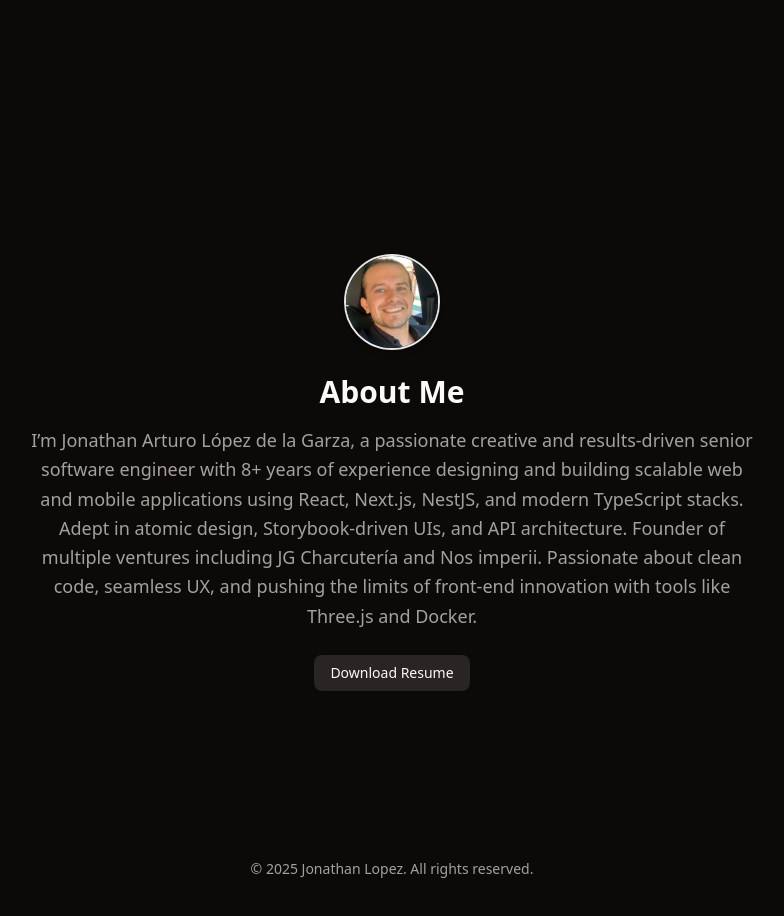
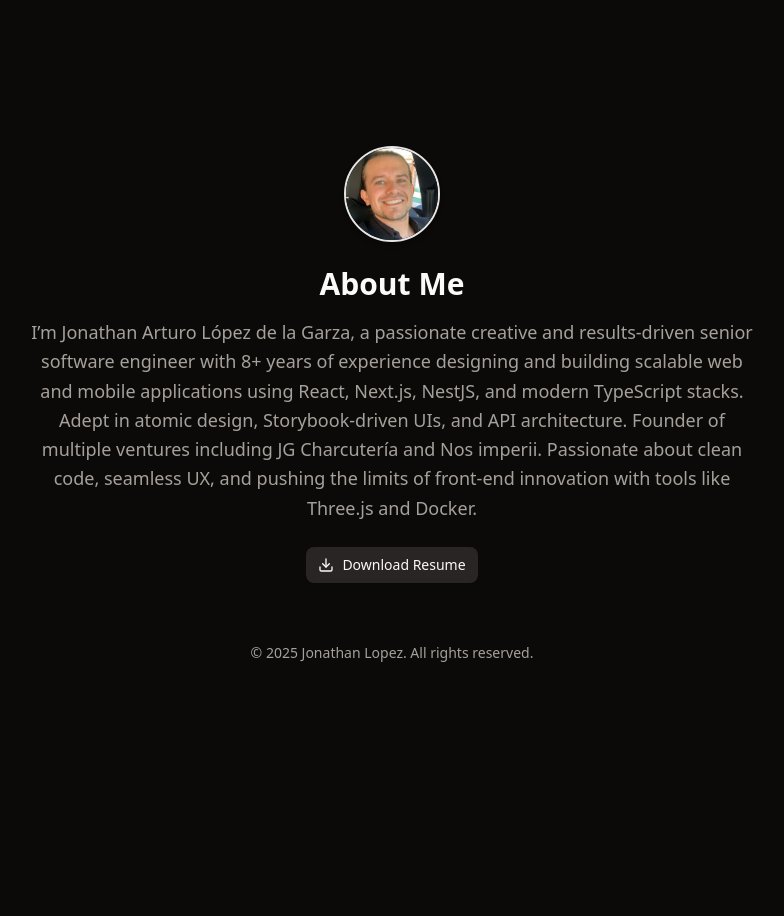
Before and after one commit to JonaLGarza/porfolio, a React (Vite) app: page / in a window 1280 px wide. Shown: the part 430-1346 px from the top of the page, without its empty margins (248-1032 px from the left). After the commit the page ends 1157 px from the top, so only its background shows below. Built offline with nearby package versions, Linux system fonts and the light colour scheme.

Commit message:
added download icon to download button in about me seciton

```diff
--- a/src/components/organisms/AboutMe/AboutMe.tsx
+++ b/src/components/organisms/AboutMe/AboutMe.tsx
@@ -1,10 +1,11 @@
 import { motion } from "framer-motion";
 import { Avatar, AvatarFallback, AvatarImage } from "../../ui/avatar";
 import Button from "../../atoms/Button";
+import { Download } from "lucide-react";
 
 const AboutMe = () => {
   return (
-    <section className="py-20 px-4 md:py-32 max-w-3xl mx-auto text-center">
+    <section className="py-5 px-4 md:py-5 max-w-3xl mx-auto text-center">
       <motion.div
         className="flex justify-center mb-6"
         initial={{ opacity: 0, scale: 0.8 }}
@@ -41,8 +42,9 @@ const AboutMe = () => {
         transition={{ delay: 0.6, duration: 0.4 }}
       >
         <Button variant="secondary" asChild>
+
           <a href="/jonathanlopezresumee.pdf" download>
-            Download Resume
+            <Download size={16} />Download Resume
           </a>
         </Button>
       </motion.div>
```
